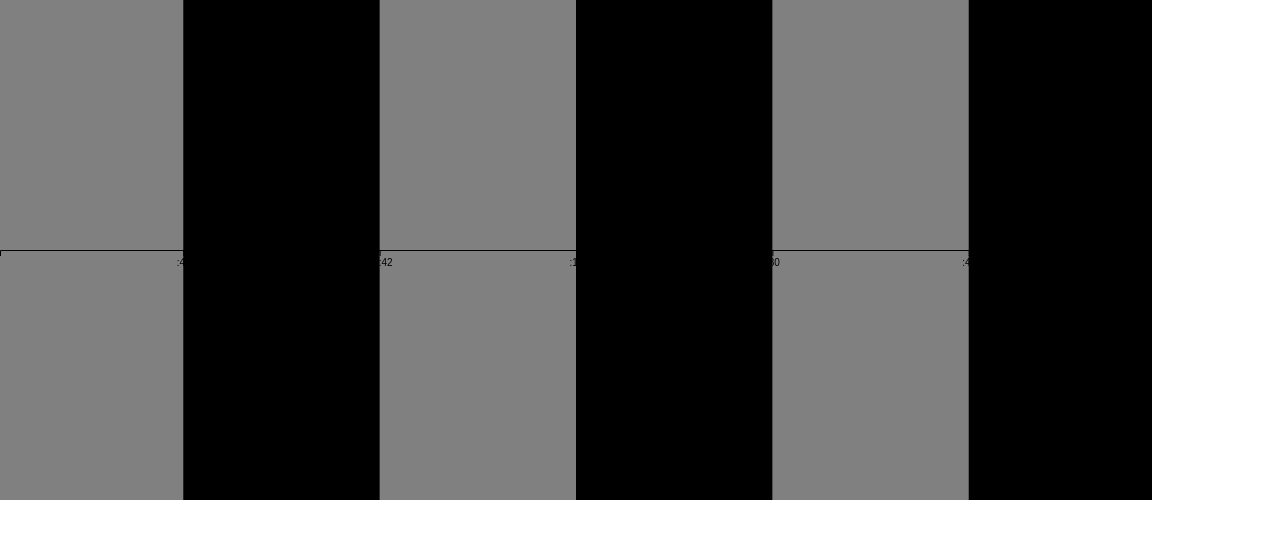
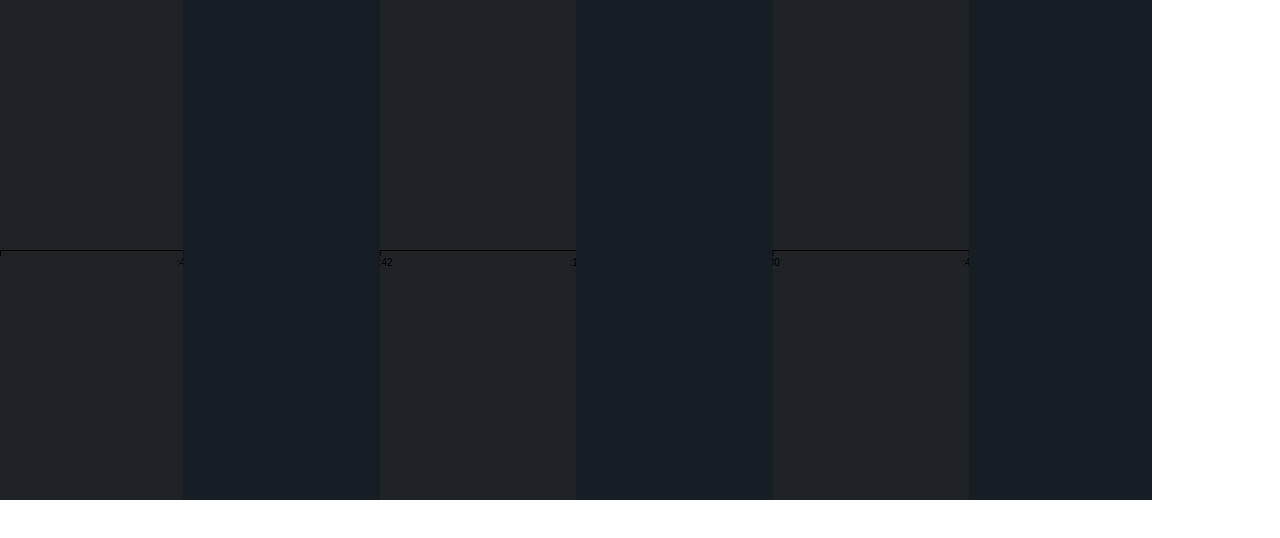
Before and after one commit to TripleHeaven/d3chart, a React (Create React App) app in the folder scrollable/: page / in a window 1280 px wide. Shown: the top 538 px of the page. Built offline with nearby package versions, Linux system fonts and the light colour scheme.

Commit message:
[fix] colors styling needed

```diff
--- a/scrollable/src/App.css
+++ b/scrollable/src/App.css
@@ -1,5 +1,5 @@
 svg {
-  background: gray;
+  background: #1f2227;
   /* margin-left: auto;
   margin-right: auto;
   margin-top: 20px; */
--- a/scrollable/src/TimelineC.js
+++ b/scrollable/src/TimelineC.js
@@ -108,7 +108,7 @@ export default function TimelineC() {
         height={1000}
         x={tickXcoords[i]}
         y={0}
-        fill={i % 2 === 0 ? 'black' : 'rgba(100, 100, 100, 0.0)'}
+        fill={i % 2 === 0 ? '#161D23' : 'rgba(100, 100, 100, 0.0)'}
         rx="0"
         ry="0"
       />
```
